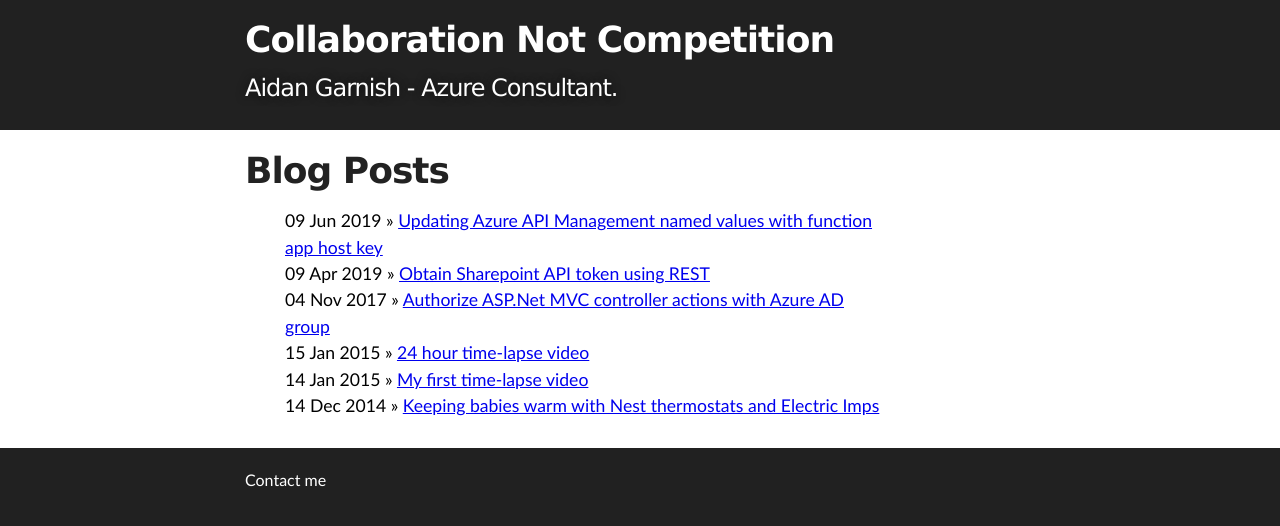
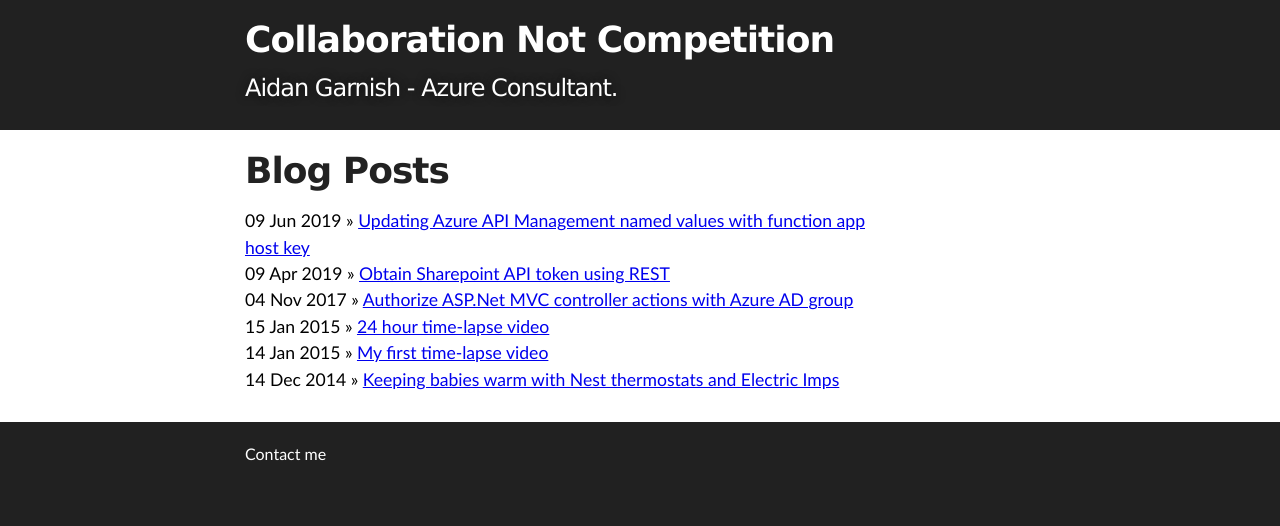
Before and after one commit to aidangarnish/aidangarnish.github.io, a Jekyll site: the page built from index.html, in a window 1280 px wide. Shown: the top 526 px of the page. Built offline with Jekyll 4.4.1, drawn with Linux system fonts in a browser that asks for light colours.

Commit message:
Removed ul padding

```diff
--- a/assets/css/gridstyle.css
+++ b/assets/css/gridstyle.css
@@ -117,6 +117,8 @@ img{
   margin: 10px 0px 10px 30px;
 }
 
+ul{padding: 0px}
+
 #project_tagline {
   color: #fff;
   font-size: 24px;
```
